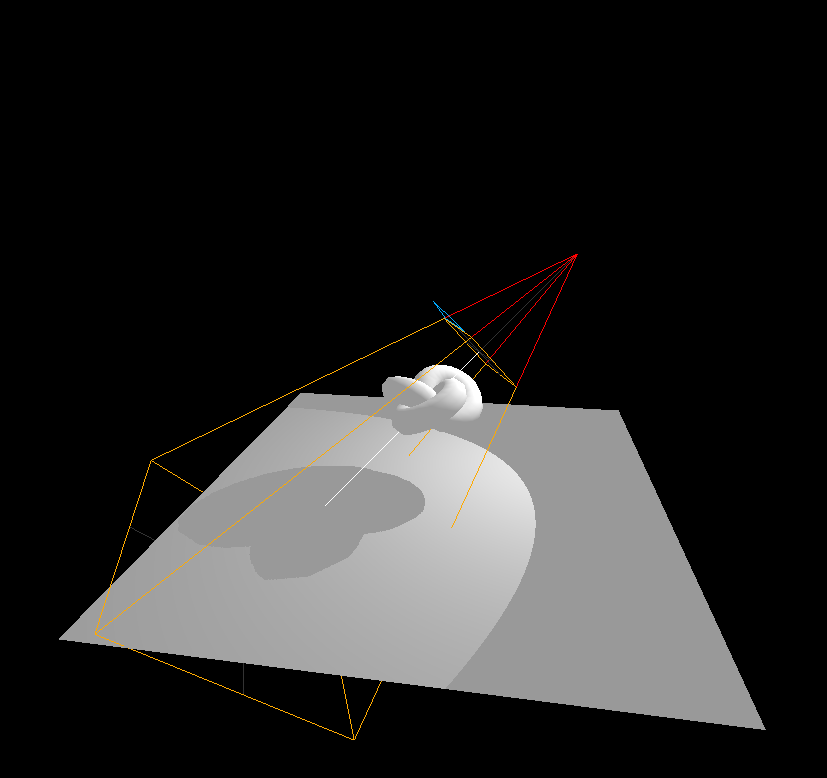
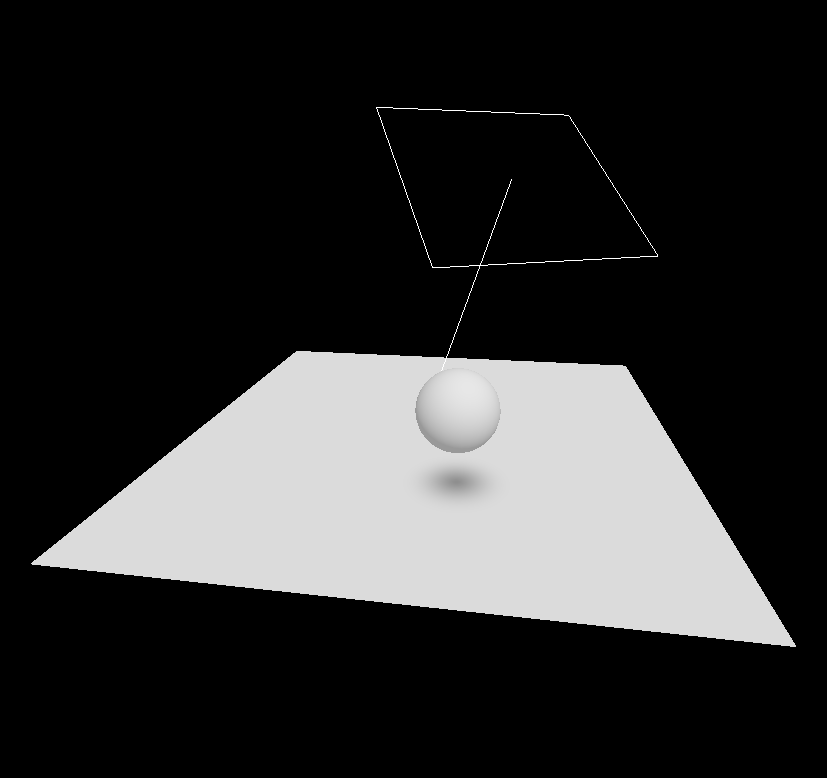
Before and after one commit to happy-gao-lab/threejs-journey, a website built with Vite: page src/index.html in a window 1280 px wide. Shown: the whole page, without its empty margins (209-1036 px from the left). Built offline with nearby package versions, Linux system fonts and the light colour scheme; animation ran at ten frames a second.

Commit message:
baking shadows

```diff
--- a/src/index.html
+++ b/src/index.html
@@ -23,6 +23,7 @@
     <!-- <script type="module" src="./scripts/text-3d.js"></script> -->
     <!-- <script type="module" src="./scripts/lights.js"></script> -->
     <!-- <script type="module" src="./scripts/webgpu-lights.js"></script> -->
-    <script type="module" src="./scripts/shadows.js"></script>
+    <!-- <script type="module" src="./scripts/shadows.js"></script> -->
+    <script type="module" src="./scripts/bking-shadows.js"></script>
   </body>
 </html>
--- /dev/null
+++ b/src/scripts/bking-shadows.js
@@ -0,0 +1,140 @@
+import * as THREE from "three";
+import { OrbitControls } from "three/addons/controls/OrbitControls.js";
+
+// https://threejs.org/examples/webgl_shadowmap_viewer.html
+
+// This file demonstrates "fake" shadow techniques as cheaper alternatives to real-time
+// shadow maps (see shadows.js) - renderer.shadowMap stays disabled below, so none of
+// the actual shadow-casting/receiving machinery runs at all; shadows are faked with
+// ordinary textured planes instead
+
+// Constants
+const sizes = {
+  width: window.innerWidth,
+  height: window.innerHeight,
+};
+
+const canvas = document.getElementById("webgl");
+canvas.style.position = "fixed";
+canvas.style.top = "0";
+canvas.style.left = "0";
+canvas.style.outline = "none";
+
+const timer = new THREE.Timer();
+
+// Camera
+const camera = new THREE.PerspectiveCamera(75, sizes.width / sizes.height);
+
+camera.position.set(1, 3, 7);
+
+//  OrbitControls
+const controls = new OrbitControls(camera, canvas);
+
+// Objects
+const material = new THREE.MeshStandardMaterial();
+let planeMaterial = material;
+
+const object = new THREE.Mesh(new THREE.SphereGeometry(0.5, 32, 32), material);
+
+// Perf note: with renderer.shadowMap.enabled = false below, castShadow/receiveShadow
+// flags like this one have no effect at all - real shadow mapping never runs, so
+// these are effectively inert here (kept for reference/comparison with shadows.js)
+object.castShadow = true;
+
+const textureLoader = new THREE.TextureLoader();
+
+// //! Baked Shadow - a pre-rendered shadow "baked" directly into the plane's texture.
+// // Perf: essentially free at runtime - it's just an ordinary texture on a plane, no
+// // shadow map render pass at all. Tradeoff: completely static - doesn't move, resize,
+// // or react to the object at all, and has to be custom-made (in a 3D tool, or
+// // pre-rendered) for this exact object shape and lighting setup.
+// const bakedShadowTexture = textureLoader.load(
+//   "./textures/shadows/baked-shadow.jpg",
+// );
+// bakedShadowTexture.colorSpace = THREE.SRGBColorSpace;
+// planeMaterial = new THREE.MeshBasicMaterial({ map: bakedShadowTexture });
+
+const plane = new THREE.Mesh(new THREE.PlaneGeometry(7, 7), planeMaterial);
+
+plane.rotation.x = -Math.PI * 0.5;
+plane.position.y = -0.5;
+
+// Same as object.castShadow above - inert while renderer.shadowMap is disabled
+plane.receiveShadow = true;
+
+// Ambient light
+const ambientLight = new THREE.AmbientLight(0xffffff, 1);
+const light = new THREE.DirectionalLight(0xffffff, 1.5);
+light.position.set(1, 3, 2);
+
+const helper = new THREE.DirectionalLightHelper(light, 1);
+
+// Scene
+const scene = new THREE.Scene();
+
+scene.add(camera, object, plane, ambientLight, light, helper);
+
+// Simple Shadow - a small dark, soft-edged blob (via alphaMap) manually kept under
+// the object as it moves, instead of a real computed shadow.
+// Perf: just as cheap as the baked shadow above (a small transparent plane), but
+// unlike it, this one can follow a moving object - the tradeoff is that it has to be
+// driven by hand in the render loop below (position, opacity), and it's only a rough
+// approximation, not an accurate shadow of the object's actual silhouette
+const simpleShadowTexture = textureLoader.load(
+  "./textures/shadows/simple-shadow.jpg",
+);
+simpleShadowTexture.colorSpace = THREE.SRGBColorSpace;
+
+const objectShadow = new THREE.Mesh(
+  new THREE.PlaneGeometry(1.5, 1.5),
+  new THREE.MeshBasicMaterial({
+    alphaMap: simpleShadowTexture,
+    transparent: true,
+    color: 0x000000,
+  }),
+);
+
+objectShadow.rotation.x = -Math.PI * 0.5;
+// Offset slightly above the floor plane to avoid two coplanar surfaces fighting for
+// which one renders on top (z-fighting)
+objectShadow.position.y = plane.position.y + 0.01;
+
+scene.add(objectShadow);
+
+// Renderer
+const renderer = new THREE.WebGLRenderer({
+  canvas: canvas,
+});
+
+renderer.setSize(sizes.width, sizes.height);
+
+renderer.shadowMap.enabled = false;
+
+const tick = () => {
+  controls.update();
+  timer.update();
+
+  const elapsed = timer.getElapsed();
+
+  //   Animate simpleShadow object
+  object.position.x = Math.cos(elapsed) * 1.5;
+  object.position.z = Math.sin(elapsed) * 1.5;
+
+  // Bouncing motion (always >= 0, since Math.abs) - used below to fade the shadow
+  // out as the object gets higher off the ground
+  object.position.y = Math.abs(Math.sin(elapsed * 3));
+
+  //   Update simpleShadow - this manual sync is the actual cost/tradeoff of this
+  // technique, versus a real shadow map that updates itself automatically
+  objectShadow.position.x = object.position.x;
+  objectShadow.position.z = object.position.z;
+
+  // Fake the effect of the object being farther from the ground: shadow gets fainter
+  // as position.y grows (opacity ranges roughly from 0.1 up to 0.6 at y = 0)
+  objectShadow.material.opacity = (1 - object.position.y) * 0.5 + 0.1;
+
+  renderer.render(scene, camera);
+  window.requestAnimationFrame(tick);
+};
+
+tick();
```
Also changed, not shown: static/textures/shadows/baked-shadow.jpg (added), static/textures/shadows/simple-shadow.jpg (added).
